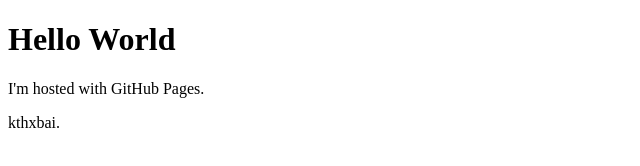
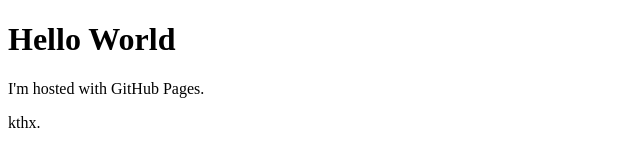
Before and after one commit to bradleeedmondson/bradleeedmondson.github.io, a plain HTML site: page index.html in a window 1280 px wide. Shown: the full height of the page, 0-640 px from the left. Drawn offline with Linux system fonts and the light colour scheme.

Commit message:
update index.html

```diff
--- a/index.html
+++ b/index.html
@@ -3,6 +3,6 @@
 <body>
 <h1>Hello World</h1>
 <p>I'm hosted with GitHub Pages.</p>
-<p>kthxbai.</p>
+<p>kthx.</p>
 </body>
 </html>
```
